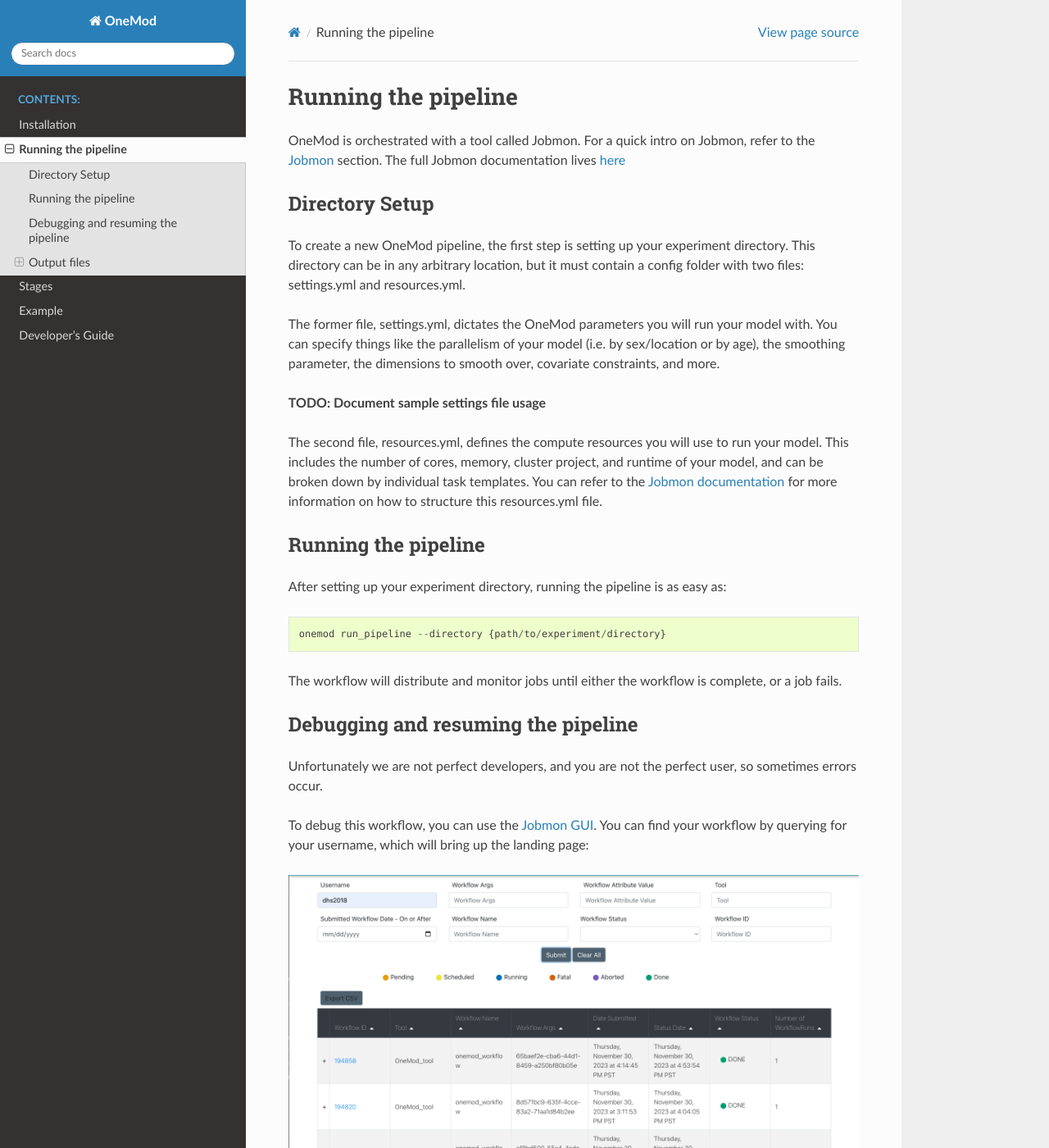
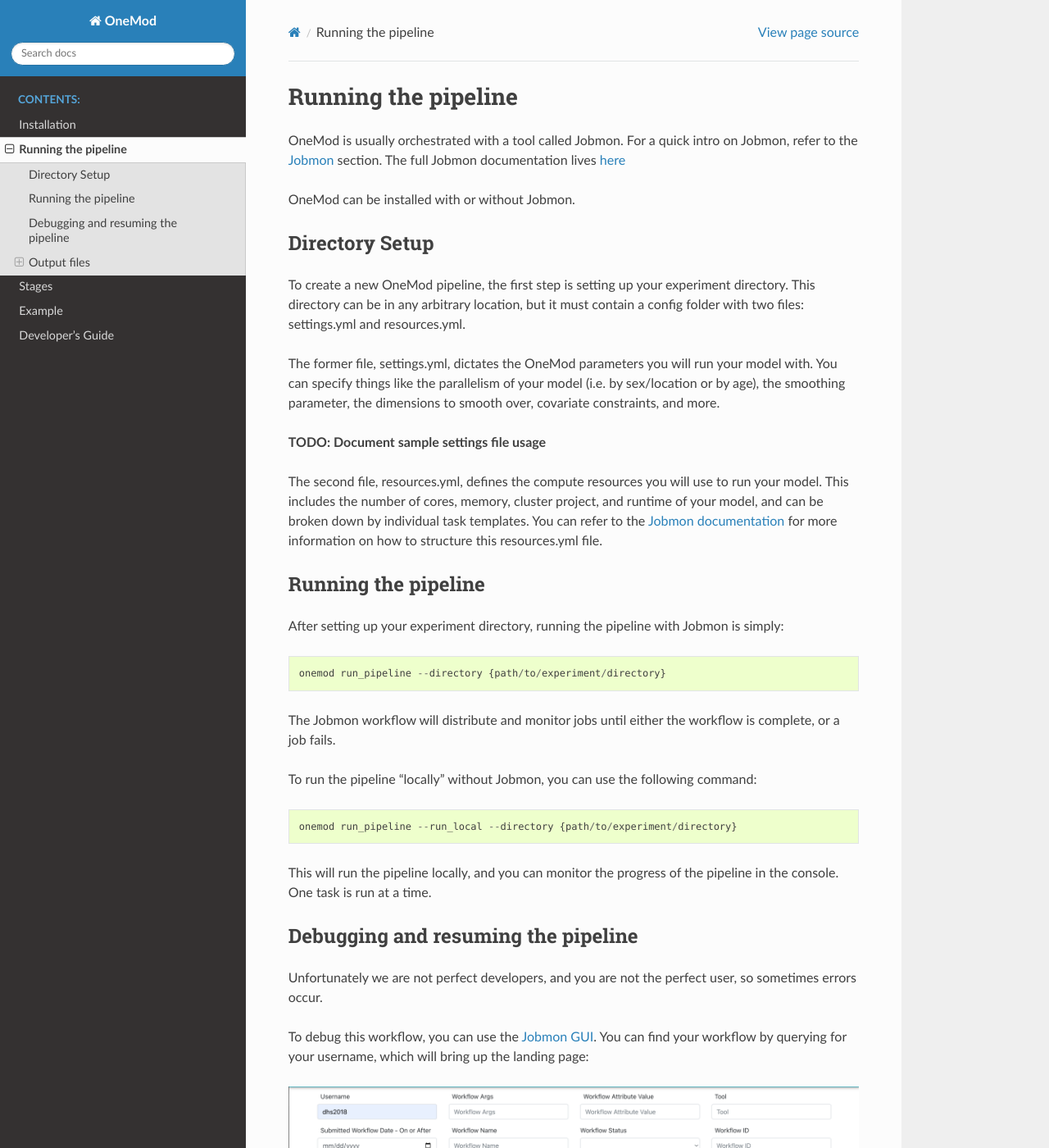
Before and after one commit to ihmeuw-msca/OneMod, a Sphinx documentation site: the page built from docs/usage.rst, in a window 1280 px wide and 1400 px high. Shown: the whole window at 82% size. Built offline with Sphinx 7.4.7 and the Read the Docs theme 2.0.0, drawn with Linux system fonts in a browser that asks for light colours; pages that are not in the unit, such as notebooks, are missing from menus.

Commit message:
Added run_with_jobmon flag, updated installation docs for optional jobmon installation.

```diff
--- a/docs/usage.rst
+++ b/docs/usage.rst
@@ -2,14 +2,17 @@
 Running the pipeline
 ####################
 
-OneMod is orchestrated with a tool called Jobmon. For a quick intro on Jobmon, refer to the :ref:`jobmon` section.
+OneMod is usually orchestrated with a tool called Jobmon. For a quick intro on Jobmon, refer to the :ref:`jobmon` section.
 The full Jobmon documentation lives `here <https://jobmon.readthedocs.io/en/latest/>`_
+
+OneMod can be installed with or without Jobmon.
 
 +++++++++++++++++++++++++++++++
 Directory Setup
 +++++++++++++++++++++++++++++++
 
-To create a new OneMod pipeline, the first step is setting up your experiment directory. This directory can be in any arbitrary
+To create a new OneMod pipeline, the first step is setting up your experiment directory.
+This directory can be in any arbitrary
 location, but it must contain a config folder with two files: settings.yml and resources.yml.
 
 The former file, settings.yml, dictates the OneMod parameters you will run your model with. You can specify things like
@@ -27,11 +30,20 @@ for more information on how to structure this resources.yml file.
 Running the pipeline
 +++++++++++++++++++++++++++++++
 
-After setting up your experiment directory, running the pipeline is as easy as::
+After setting up your experiment directory, running the pipeline with Jobmon is simply::
 
     onemod run_pipeline --directory {path/to/experiment/directory}
 
-The workflow will distribute and monitor jobs until either the workflow is complete, or a job fails.
+The Jobmon workflow will distribute and monitor jobs until either the workflow is complete, or a job fails.
+
+To run the pipeline "locally" without Jobmon, you can use the following command::
+
+    onemod run_pipeline --run_local --directory {path/to/experiment/directory}
+
+This will run the pipeline locally, and you can monitor the progress of the pipeline in the console. One task
+is run at a time.
+
+
 
 .. _jobmon-debugging:
 
```
Also changed, not shown: docs/installation.rst (+6 -2 lines), 2 other files.
